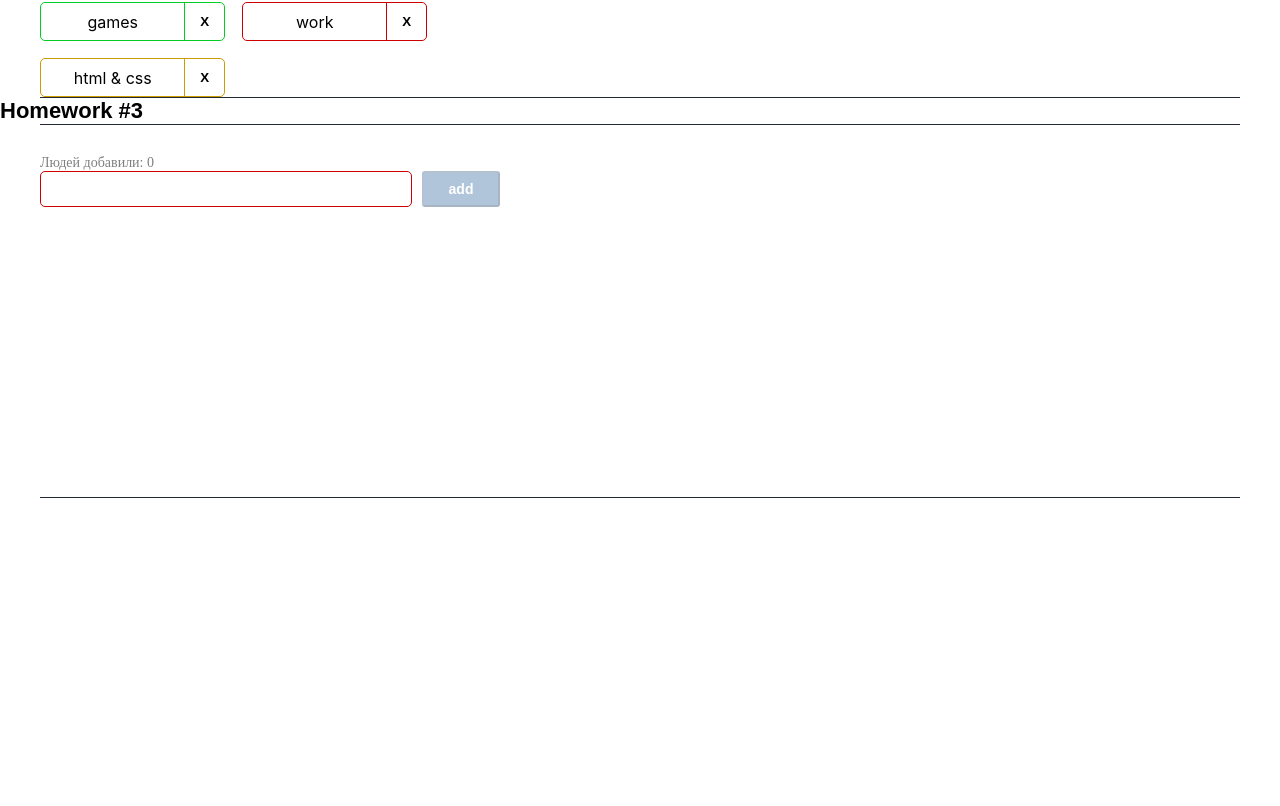
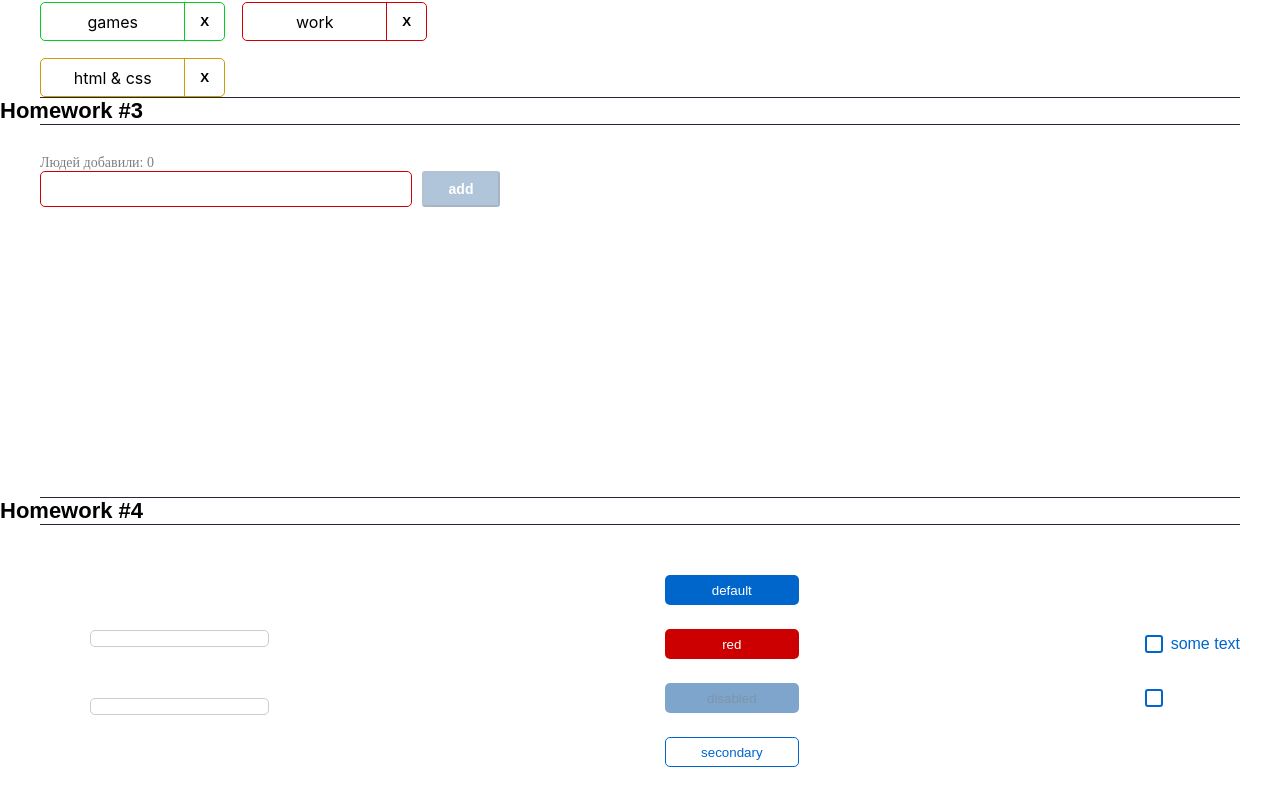
Before and after one commit to Mikhail8815/Homeworks_Sprint_02, a React (Create React App) app: page / in a window 1280 px wide. Shown: the part 705-1511 px from the top of the page. Before the commit the page ends 1203 px from the top, so only its background shows below. Built offline with nearby package versions, Linux system fonts and the light colour scheme.

Commit message:
SP_02_WEEK_4

```diff
--- a/src/s1-main/App.tsx
+++ b/src/s1-main/App.tsx
@@ -12,7 +12,7 @@ function App() {
             {/*раскомментировать по ходу выполнения*/}
             <HW2/>
             <HW3/>
-            {/*<HW4/>*/}
+            <HW4/>
 
             {/*при выполнении дз 5 и более - закомментировать здесь дз 1-4, так как они есть внутри дз 5*/}
             {/*<HW5/>*/}
--- a/src/s2-homeworks/hw04/Stand.module.css
+++ b/src/s2-homeworks/hw04/Stand.module.css
@@ -5,12 +5,15 @@
 }
 
 .inputs {
+    margin: 50px 50px;
     display: flex;
     flex-direction: column;
     gap: 48px;
 }
 
 .buttons {
+    margin: 50px 50px;
+    align-items: center;
     display: flex;
     flex-direction: column;
     gap: 24px;
--- a/src/s2-homeworks/hw04/Stand.tsx
+++ b/src/s2-homeworks/hw04/Stand.tsx
@@ -49,7 +49,7 @@ const Stand = () => {
                 </div>
                 {/*красная кнопка:*/}
                 <div>
-                    <SuperButton id={'hw4-super-button-red'} xType={'red'}>
+                    <SuperButton id={'hw4-super-button-red'} xType={'red'} >
                         red
                     </SuperButton>
                 </div>
--- a/src/s2-homeworks/hw04/common/c1-SuperInputText/SuperInputText.module.css
+++ b/src/s2-homeworks/hw04/common/c1-SuperInputText/SuperInputText.module.css
@@ -2,6 +2,8 @@
 }
 
 .input {
+    border-radius: 5px;
+    border: 1px solid #ccc;
 }
 
 .inputWrapper {
@@ -11,10 +13,14 @@
 }
 
 .errorInput {
+    border: 2px solid red;
 }
 
 .errorInput:focus {
+    border: 2px solid red;
+    outline: none;
 }
 
 .error {
+    color: #cc0000;
 }
--- a/src/s2-homeworks/hw04/common/c1-SuperInputText/SuperInputText.tsx
+++ b/src/s2-homeworks/hw04/common/c1-SuperInputText/SuperInputText.tsx
@@ -63,6 +63,7 @@ const SuperInputText: React.FC<SuperInputTextPropsType> = (
                 onKeyPress={onKeyPressCallback}
                 className={finalInputClassName}
                 {...restProps} // отдаём инпуту остальные пропсы если они есть (value например там внутри)
+
             />
             <span
                 id={id ? id + '-span' : undefined}
--- a/src/s2-homeworks/hw04/common/c2-SuperButton/SuperButton.module.css
+++ b/src/s2-homeworks/hw04/common/c2-SuperButton/SuperButton.module.css
@@ -1,36 +1,57 @@
 .button {
+width: 134px;
+    height: 30px;
+    border-radius: 5px;
+    border: none;
 }
 
 .disabled {
+    background-color: #004d99;
+    opacity: 0.5;
+    color: #002e5c
 }
 
 .secondary {
+    background-color: #fff;
+    color: #06c;
+    border: 1px solid #06c;
 }
 
 .default {
+    background-color: rgba(0, 102, 204, 1);
+    color: rgba(255, 255, 255, 1)
 }
 
 .red {
+    background-color: #cc0000;
+    color: rgba(255, 255, 255, 1)
 }
 
 .default:hover {
+    background-color: #0080ff;
 }
 
 .red:hover {
+    background-color: #ff1a47;
 }
 
 .secondary:hover {
+    background-color: #e5f0fa;
 }
 
 
 .default:active {
+    background-color: #0059b2;
 }
 
 .secondary:active {
+    background-color:  #c9e5ff;
 }
 
 .red:active {
+    background-color: #b21232;
 }
 
 .button:disabled {
+
 }
--- a/src/s2-homeworks/hw04/common/c2-SuperButton/SuperButton.tsx
+++ b/src/s2-homeworks/hw04/common/c2-SuperButton/SuperButton.tsx
@@ -18,10 +18,12 @@ const SuperButton: React.FC<SuperButtonPropsType> = (
     }
 ) => {
     const finalClassName = s.button
-        // + (disabled
-        //         ? ...
-        //         : xType === 'red'
-        //             ? ...
+        + (disabled
+            ? ' ' + s.disabled
+            : xType === 'red'
+                ? ' ' + s.red
+                : xType === 'secondary'
+                    ? ' ' + s.secondary : ' ' + s.default)
         + (className ? ' ' + className : '') // задачка на смешивание классов
 
     return (
--- a/src/s2-homeworks/hw04/common/c3-SuperCheckbox/SuperCheckbox.tsx
+++ b/src/s2-homeworks/hw04/common/c3-SuperCheckbox/SuperCheckbox.tsx
@@ -16,8 +16,8 @@ type SuperCheckboxPropsType = Omit<DefaultInputPropsType, 'type'> & {
 
 const SuperCheckbox: React.FC<SuperCheckboxPropsType> = (
     {
-        onChange,
-        onChangeChecked,
+        onChange, // {(e) => setChecked(e.currentTarget.checked)}
+        onChangeChecked, //setChecked
         className,
         spanClassName,
         children, // в эту переменную попадёт текст, типизировать не нужно так как он затипизирован в React.FC
@@ -27,8 +27,13 @@ const SuperCheckbox: React.FC<SuperCheckboxPropsType> = (
     }
 ) => {
     const onChangeCallback = (e: ChangeEvent<HTMLInputElement>) => {
+        // onChange ? onChange(e) : onChangeChecked(e.currentTarget.checked)
         // задачка на написание онченджа
-
+        if (onChange) {
+            onChange(e)
+        } else if (onChangeChecked) {
+            onChangeChecked(e.currentTarget.checked)
+        }
     }
 
     const finalInputClassName = s.checkbox
```
